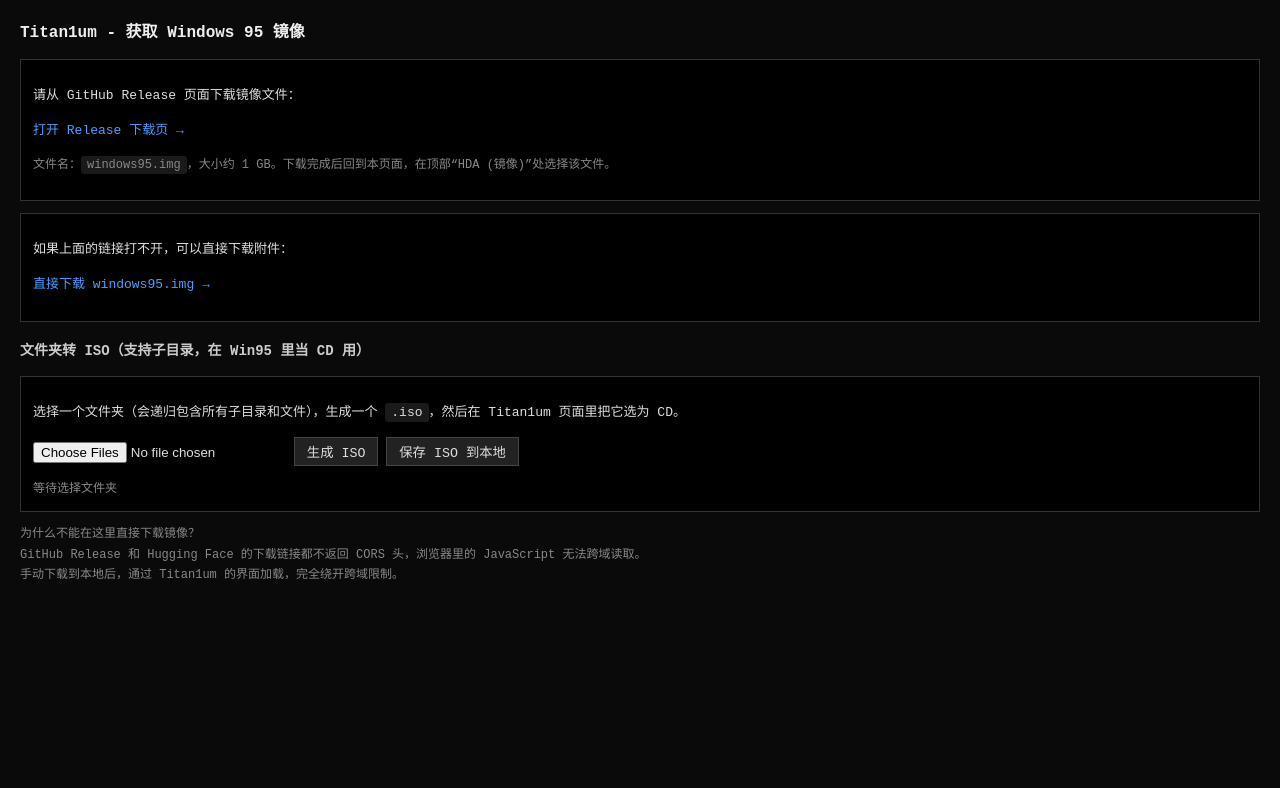
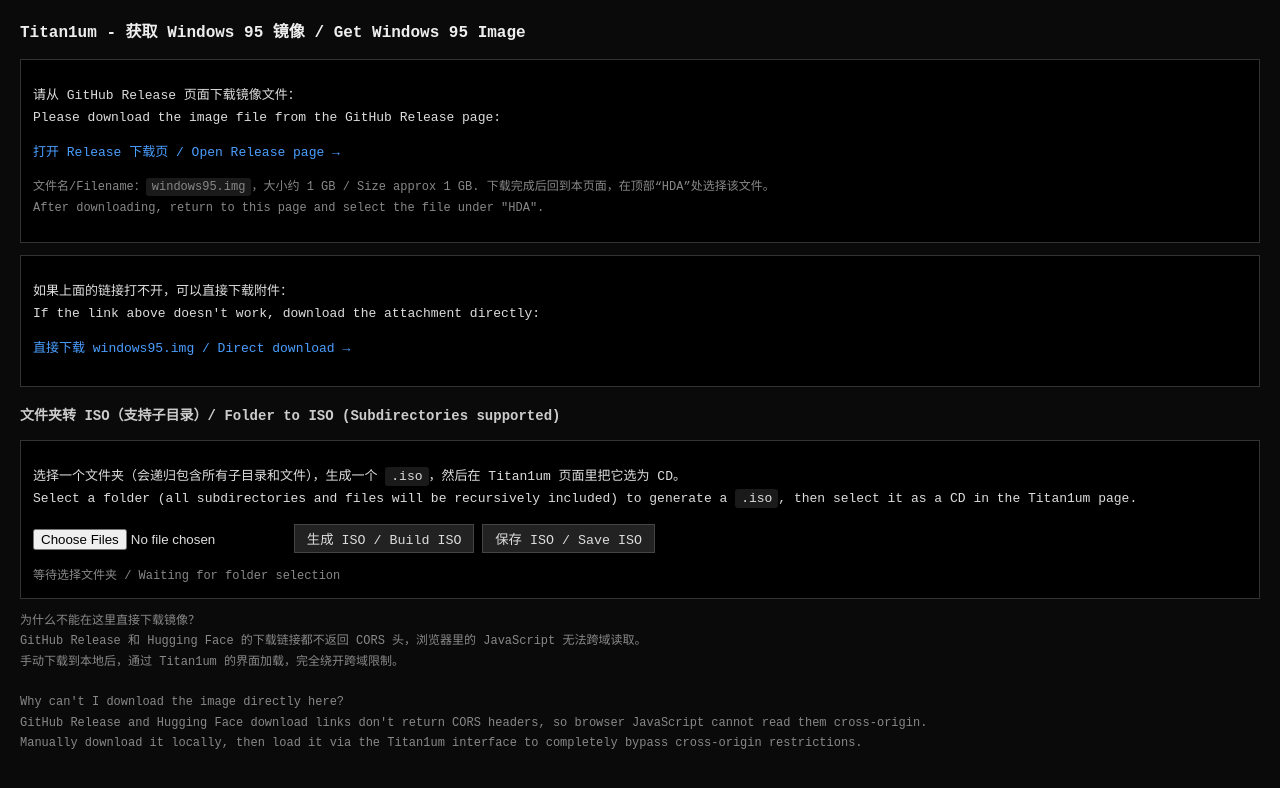
Before and after one commit to aiden12910-12910/Titan1um, a plain HTML site: page downloader.html in a window 1280 px wide. Drawn offline with Linux system fonts and the light colour scheme.

Commit message:
Add English translations to downloader.html

```diff
--- a/downloader.html
+++ b/downloader.html
@@ -2,7 +2,7 @@
 <html lang="zh-CN">
 <head>
 <meta charset="utf-8">
-<title>Titan1um - 获取镜像与 ISO 转换</title>
+<title>Titan1um - 获取镜像与 ISO 转换 / Get Image & ISO Converter</title>
 <style>
   body{margin:0;padding:20px;background:#0a0a0a;color:#ddd;font-family:monospace;font-size:13px;line-height:1.7}
   h1{font-size:16px;margin:0 0 12px;color:#eee}
@@ -15,39 +15,41 @@
 </style>
 </head>
 <body>
-<h1>Titan1um - 获取 Windows 95 镜像</h1>
+<h1>Titan1um - 获取 Windows 95 镜像 / Get Windows 95 Image</h1>
 
 <div class="box">
-  <p>请从 GitHub Release 页面下载镜像文件：</p>
-  <p><a href="https://github.com/aiden12910-12910/Windows95/releases/tag/img" target="_blank" rel="noopener">打开 Release 下载页 →</a></p>
-  <p class="hint">文件名：<code>windows95.img</code>，大小约 1 GB。下载完成后回到本页面，在顶部“HDA (镜像)”处选择该文件。</p>
+  <p>请从 GitHub Release 页面下载镜像文件：<br>Please download the image file from the GitHub Release page:</p>
+  <p><a href="https://github.com/aiden12910-12910/Windows95/releases/tag/img" target="_blank" rel="noopener">打开 Release 下载页 / Open Release page →</a></p>
+  <p class="hint">文件名/Filename：<code>windows95.img</code>，大小约 1 GB / Size approx 1 GB. 下载完成后回到本页面，在顶部“HDA”处选择该文件。<br>After downloading, return to this page and select the file under "HDA".</p>
 </div>
 
 <div class="box">
-  <p>如果上面的链接打不开，可以直接下载附件：</p>
-  <p><a href="https://github.com/aiden12910-12910/Windows95/releases/download/img/windows95.img" target="_blank" rel="noopener">直接下载 windows95.img →</a></p>
+  <p>如果上面的链接打不开，可以直接下载附件：<br>If the link above doesn't work, download the attachment directly:</p>
+  <p><a href="https://github.com/aiden12910-12910/Windows95/releases/download/img/windows95.img" target="_blank" rel="noopener">直接下载 windows95.img / Direct download →</a></p>
 </div>
 
-<h2>文件夹转 ISO（支持子目录，在 Win95 里当 CD 用）</h2>
+<h2>文件夹转 ISO（支持子目录）/ Folder to ISO (Subdirectories supported)</h2>
 
 <div class="box">
-  <p>选择一个文件夹（会递归包含所有子目录和文件），生成一个 <code>.iso</code>，然后在 Titan1um 页面里把它选为 CD。</p>
+  <p>选择一个文件夹（会递归包含所有子目录和文件），生成一个 <code>.iso</code>，然后在 Titan1um 页面里把它选为 CD。<br>Select a folder (all subdirectories and files will be recursively included) to generate a <code>.iso</code>, then select it as a CD in the Titan1um page.</p>
   <p>
     <input type="file" id="iso_dir" webkitdirectory directory multiple style="color:#ddd">
-    <button id="btn_build_iso" type="button" style="padding:4px 12px;background:#222;color:#ddd;border:1px solid #444;cursor:pointer;font-family:monospace">生成 ISO</button>
-    <button id="btn_save_iso" type="button" disabled style="padding:4px 12px;background:#222;color:#ddd;border:1px solid #444;cursor:pointer;font-family:monospace">保存 ISO 到本地</button>
+    <button id="btn_build_iso" type="button" style="padding:4px 12px;background:#222;color:#ddd;border:1px solid #444;cursor:pointer;font-family:monospace">生成 ISO / Build ISO</button>
+    <button id="btn_save_iso" type="button" disabled style="padding:4px 12px;background:#222;color:#ddd;border:1px solid #444;cursor:pointer;font-family:monospace">保存 ISO / Save ISO</button>
   </p>
-  <div id="iso_log" class="hint">等待选择文件夹</div>
+  <div id="iso_log" class="hint">等待选择文件夹 / Waiting for folder selection</div>
 </div>
 
 <p class="hint">
   为什么不能在这里直接下载镜像？<br>
   GitHub Release 和 Hugging Face 的下载链接都不返回 CORS 头，浏览器里的 JavaScript 无法跨域读取。<br>
-  手动下载到本地后，通过 Titan1um 的界面加载，完全绕开跨域限制。
+  手动下载到本地后，通过 Titan1um 的界面加载，完全绕开跨域限制。<br><br>
+  Why can't I download the image directly here?<br>
+  GitHub Release and Hugging Face download links don't return CORS headers, so browser JavaScript cannot read them cross-origin.<br>
+  Manually download it locally, then load it via the Titan1um interface to completely bypass cross-origin restrictions.
 </p>
 
 <script>
-// (JavaScript 代码完全保持不变)
 var SECTOR = 2048;
 var isoBlob = null;
 var isoName = "data.iso";
@@ -238,19 +240,19 @@ async function buildIso(files){
 }
 
 btnBuildIso.onclick = async function(){
-  if(!isoDirInput.files.length){ isoLogSet("请先选择文件夹"); return; }
+  if(!isoDirInput.files.length){ isoLogSet("请先选择文件夹 / Please select a folder first"); return; }
   btnBuildIso.disabled = true;
   btnSaveIso.disabled = true;
-  isoLogSet("正在生成 ISO（含子目录）...");
+  isoLogSet("正在生成 ISO / Generating ISO...");
   try{
     var blob = await buildIso(Array.from(isoDirInput.files));
     isoBlob = blob;
     var base = isoDirInput.files[0].webkitRelativePath.split("/")[0] || "data";
     isoName = base + ".iso";
-    isoLogSet("生成完成：" + (blob.size / 1024 / 1024).toFixed(2) + " MB，点“保存 ISO 到本地”");
+    isoLogSet("生成完成/Generated：" + (blob.size / 1024 / 1024).toFixed(2) + " MB，点击保存 / Click save");
     btnSaveIso.disabled = false;
   }catch(e){
-    isoLogSet("生成失败: " + e.message);
+    isoLogSet("生成失败/Failed: " + e.message);
     console.error(e);
   }finally{
     btnBuildIso.disabled = false;
@@ -264,7 +266,7 @@ btnSaveIso.onclick = function(){
   a.download = isoName;
   a.click();
   URL.revokeObjectURL(a.href);
-  isoLogSet("已保存: " + isoName);
+  isoLogSet("已保存/Saved: " + isoName);
 };
 </script>
 </body>
```
